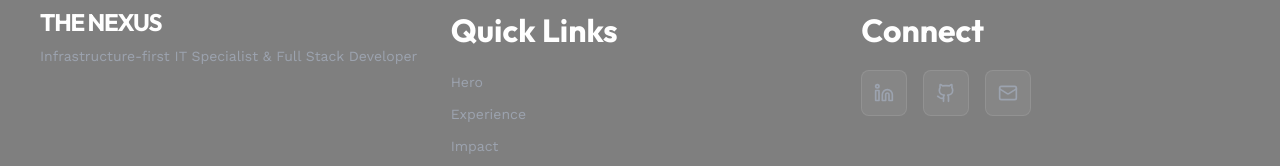
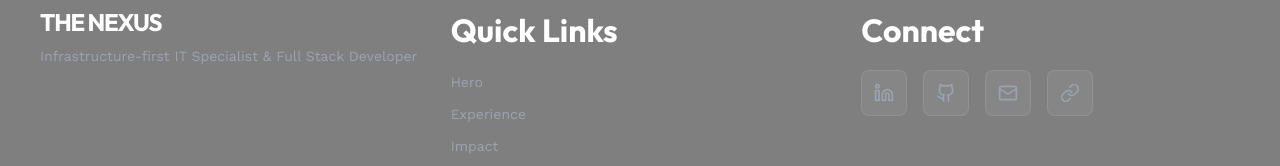
Before and after one commit to Vrdevil44/TheNexus, a Next.js app: page / in a window 1280 px wide. Shown: the part 8641-8807 px from the top of the page. Built offline with nearby package versions, Linux system fonts and the light colour scheme; no server answers.

Commit message:
fix: update footer links and fix tsconfig errors

```diff
--- a/components/dom/Footer.tsx
+++ b/components/dom/Footer.tsx
@@ -1,6 +1,6 @@
 "use client";
 
-import { Github, Linkedin, Mail, ArrowUp } from "lucide-react";
+import { Github, Linkedin, Mail, ArrowUp, Link } from "lucide-react";
 
 export default function Footer() {
     const scrollToTop = () => {
@@ -18,9 +18,10 @@ export default function Footer() {
     ];
 
     const socialLinks = [
-        { icon: Linkedin, href: "https://linktr.ee/VibhuDikshit", label: "LinkedIn" },
-        { icon: Github, href: "https://github.com/vibhudikshit", label: "GitHub" },
-        { icon: Mail, href: "mailto:vibhu.dikshit@example.com", label: "Email" },
+        { icon: Linkedin, href: "https://www.linkedin.com/in/vibhudikshit/", label: "LinkedIn" },
+        { icon: Github, href: "https://github.com/Vrdevil44", label: "GitHub" },
+        { icon: Mail, href: "mailto:vrdikshit44@gmail.com", label: "Email" },
+        { icon: Link, href: "https://linktr.ee/VibhuDikshit", label: "Linktree" },
     ];
 
     return (
--- a/components/dom/ProjectsShowcase.tsx
+++ b/components/dom/ProjectsShowcase.tsx
@@ -1,3 +1,4 @@
+import Image from "next/image";
 import { useState, useEffect } from "react";
 import { motion, AnimatePresence } from "framer-motion";
 import { projects, Project } from "@/lib/data/projects";
@@ -45,11 +46,13 @@ function ProjectModal({ project, onClose }: { project: Project; onClose: () => v
 
                 {/* Image */}
                 {project.image && (
-                    <div className="mb-6 rounded-xl overflow-hidden border border-white/10">
-                        <img
+                    <div className="relative mb-6 rounded-xl overflow-hidden border border-white/10 aspect-video">
+                        <Image
                             src={project.image}
                             alt={project.title}
-                            className="w-full h-auto object-cover"
+                            fill
+                            className="object-cover"
+                            sizes="(max-width: 768px) 100vw, (max-width: 1200px) 80vw, 1200px"
                         />
                     </div>
                 )}
@@ -145,10 +148,12 @@ function ProjectCard({ project, index, onExpand }: { project: Project; index: nu
             {/* Project Image (Hover State) */}
             {project.image && (
                 <div className="absolute inset-0 z-0 h-full w-full">
-                    <img
+                    <Image
                         src={project.image}
                         alt={project.title}
-                        className="w-full h-full object-cover object-top opacity-0 group-hover:opacity-100 transition-opacity duration-700 ease-in-out"
+                        fill
+                        className="object-cover object-top opacity-0 group-hover:opacity-100 transition-opacity duration-700 ease-in-out"
+                        sizes="(max-width: 768px) 100vw, (max-width: 1200px) 50vw, 33vw"
                     />
                 </div>
             )}
--- a/next.config.ts
+++ b/next.config.ts
@@ -1,7 +1,12 @@
 import type { NextConfig } from "next";
 
-const nextConfig: NextConfig = {
+const isProd = process.env.NODE_ENV === 'production';
+const repoName = 'TheNexus';
+
+const nextConfig = {
     output: 'export',
+    basePath: isProd ? `/${repoName}` : '',
+    assetPrefix: isProd ? `/${repoName}/` : '',
     images: {
         unoptimized: true,
     },
```
Also changed, not shown: tsconfig.json (+6 -1 lines).
